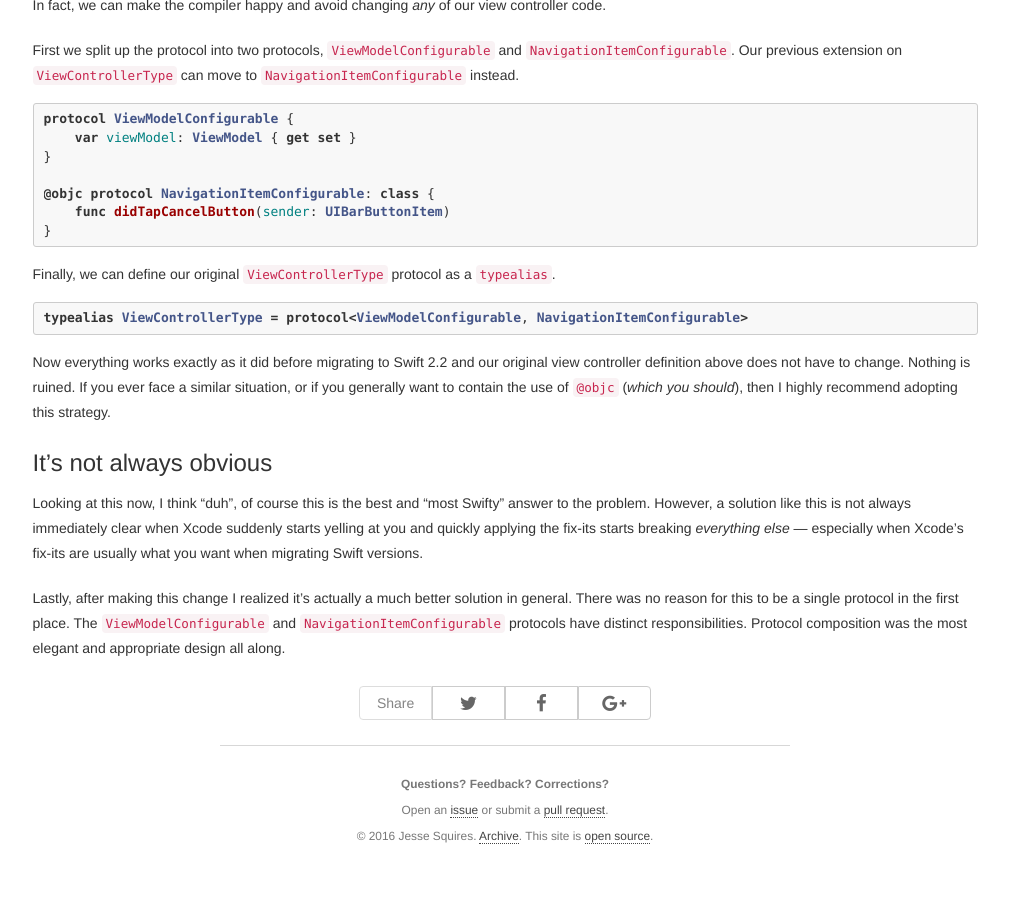
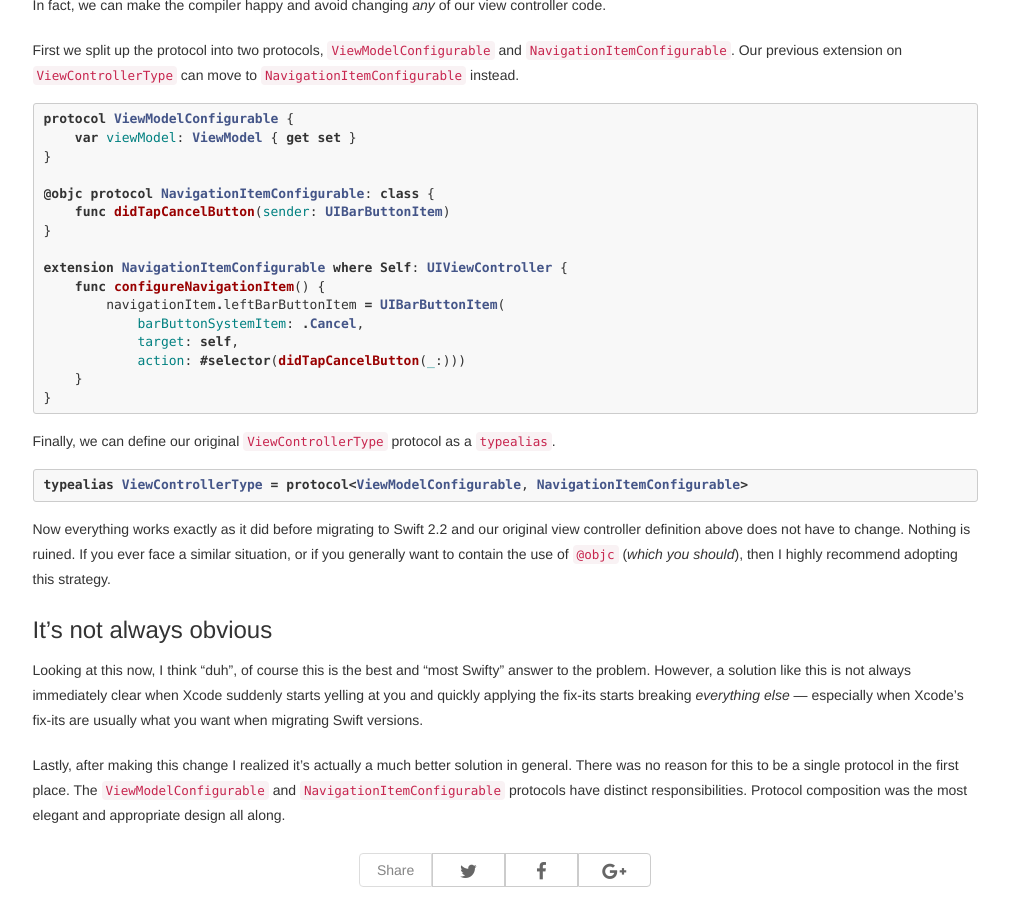
Before and after one commit to jessesquires/jessesquires.com, a Jekyll site: the page built from _posts/2016-06-04-avoiding-objc-in-swift.md, in a window 1280 px wide and 900 px high, scrolled down 2359 px. Shown: the whole window, without its empty margins (135-1144 px from the left). Built offline with Jekyll 4.4.1, drawn with Linux system fonts in a browser that asks for light colours.

Commit message:
add additional code snippet in post. close #26

```diff
--- a/_posts/2016-06-04-avoiding-objc-in-swift.md
+++ b/_posts/2016-06-04-avoiding-objc-in-swift.md
@@ -110,6 +110,15 @@ protocol ViewModelConfigurable {
 @objc protocol NavigationItemConfigurable: class {
     func didTapCancelButton(sender: UIBarButtonItem)
 }
+
+extension NavigationItemConfigurable where Self: UIViewController {
+    func configureNavigationItem() {
+        navigationItem.leftBarButtonItem = UIBarButtonItem(
+            barButtonSystemItem: .Cancel,
+            target: self,
+            action: #selector(didTapCancelButton(_:)))
+    }
+}
 {% endhighlight %}
 
 Finally, we can define our original `ViewControllerType` protocol as a `typealias`.
```
